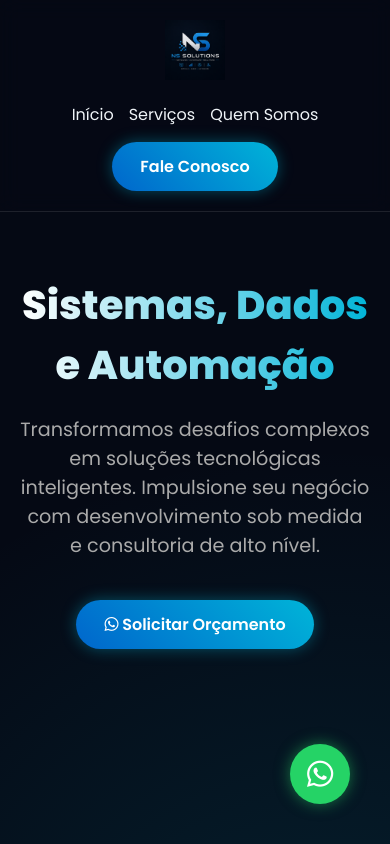
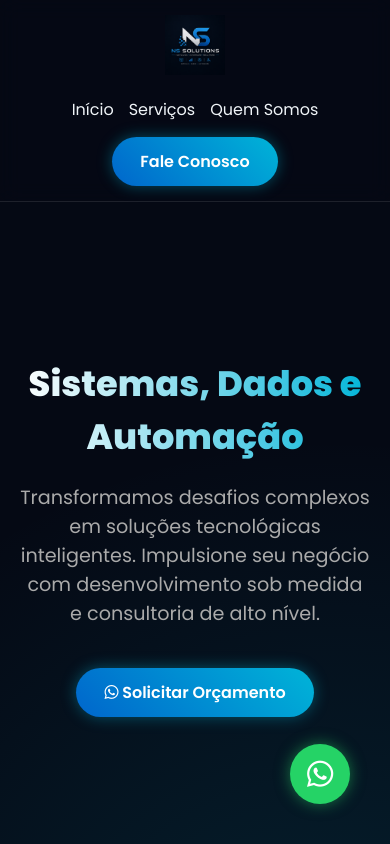
Before and after one commit to Narcisofelizardo/ns-solution, a plain HTML site: page index.html in a window 390 px wide. Shown: the top 844 px of the page. Drawn offline with Linux system fonts and the light colour scheme.

Commit message:
Update responsive styles for mobile layout

```diff
--- a/index.html
+++ b/index.html
@@ -256,13 +256,37 @@
         }
 
         /* Responsividade */
+                /* Responsividade */
         @media (max-width: 768px) {
-            header { padding: 20px; flex-direction: column; gap: 15px; }
-            nav ul { gap: 15px; }
-            .hero-content h1 { font-size: 2.5rem; }
-            .about-container { flex-direction: column; text-align: center; }
-            section { padding: 60px 20px; }
+            header {
+                padding: 15px;
+                flex-direction: column;
+                gap: 15px;
+                position: relative; /* Remove o cabeçalho fixo no celular para não roubar espaço */
+            }
+            nav ul {
+                gap: 15px;
+                flex-wrap: wrap;
+                justify-content: center;
+            }
+            .hero {
+                height: auto;
+                min-height: 70vh;
+                margin-top: 20px;
+                padding-top: 40px;
+            }
+            .hero-content h1 {
+                font-size: 2.2rem; /* Diminui um pouco a fonte no celular */
+            }
+            .about-container {
+                flex-direction: column;
+                text-align: center;
+            }
+            section {
+                padding: 60px 20px;
+            }
         }
+
     </style>
 </head>
 <body>
```
